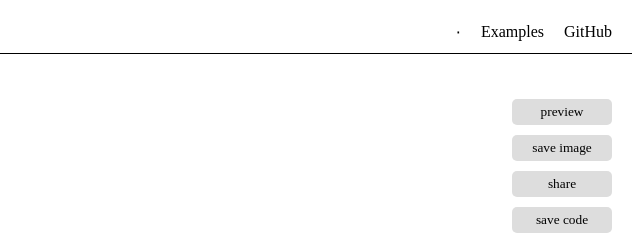
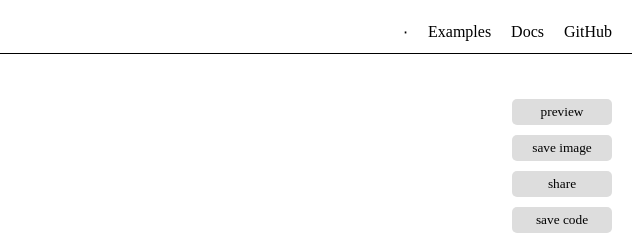
Before and after one commit to ray-pH/diagramatics-site-old, a website with bundled scripts: page editor/index.html in a window 1280 px wide. Shown: the top 240 px of the page, 640-1280 px from the left. Built offline with nearby package versions, Linux system fonts and the light colour scheme.

Commit message:
add docs href in header

```diff
--- a/editor/index.html
+++ b/editor/index.html
@@ -18,6 +18,7 @@
             <img src="../assets/diagramatics_logo.png" class="header-left">
             <a class="header-left"  href="">Diagramatics</a>
             <a class="header-right" href=".">GitHub</a>
+            <a class="header-right" href="../../diagramatics/">Docs</a>
             <a class="header-right" href="../examples/">Examples</a>
             <span class="header-right">⋅</span>
         </div>
```
Also changed, not shown: examples/index.html (+1 -0 lines).
